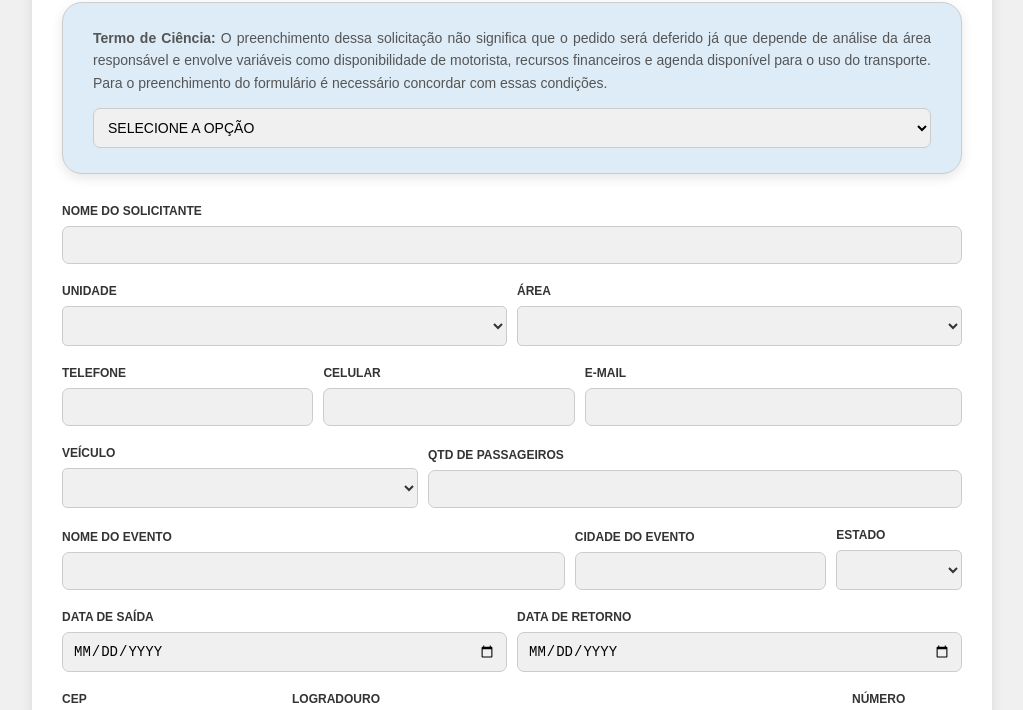
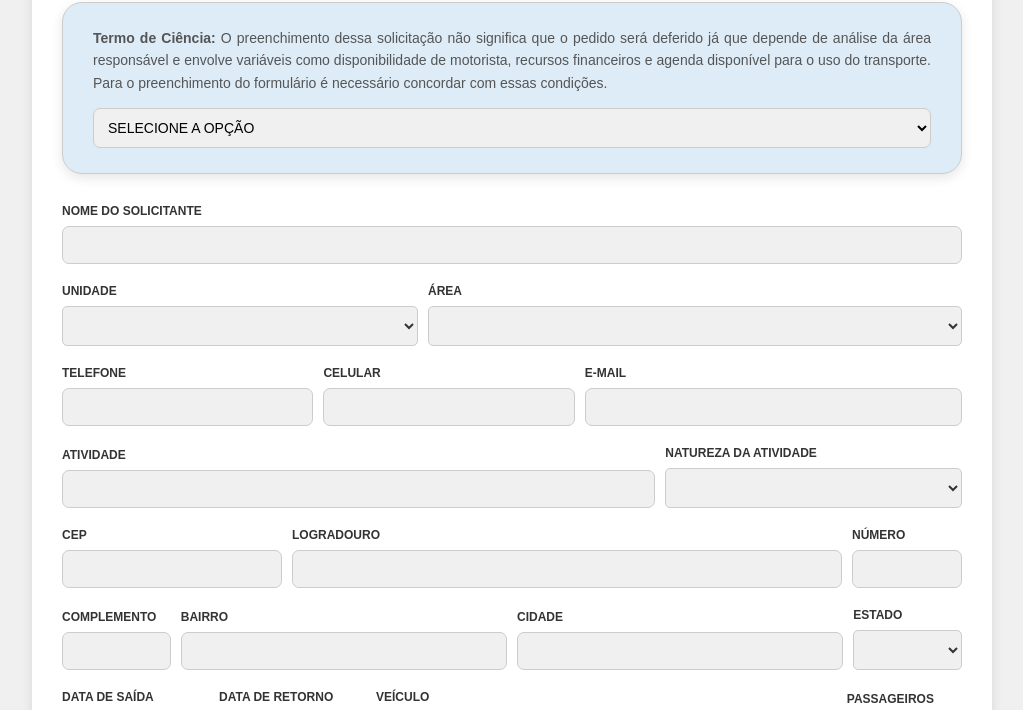
Before and after one commit to feb-unesp/veiculos, a plain HTML site: page index.html in a window 1280 px wide. Shown: the part 242-952 px from the top of the page, without its empty margins (128-1151 px from the left). Drawn offline with Linux system fonts and the light colour scheme.

Commit message:
Add files via upload

```diff
--- a/index.html
+++ b/index.html
@@ -288,15 +288,16 @@
 
 
 			<div class="form-group-row">
-            <div class="form-group" style="flex: 3">
+            <div class="form-group" style="flex: 2">
            		<div class="form-group" style="flex: 3;">
                 <label for="unidade">UNIDADE</label>
                 <select id="unidade" name="unidade" required onchange="markAsFilled(this)" autocomplete="off">
                     <option value=""></option>
                     <option value="FACULDADE DE ENGENHARIA DE BAURU">FACULDADE DE ENGENHARIA DE BAURU</option>
+					<option value="ADMINISTRAÇÃO GERAL DE BAURU">ADMINISTRAÇÃO GERAL DE BAURU</option>
+					option value="FACULDADE DE ARQUITETURA, ARTES E COMUNICAÇÃO">FACULDADE DE ARQUITETURA, ARTES E COMUNICAÇÃO</option>
 					<option value="FACULDADE DE CIÊNCIAS">FACULDADE DE CIÊNCIAS</option>
-					<option value="FACULDADE DE ARQUITETURA, ARTES E COMUNICAÇÃO">FACULDADE DE ARQUITETURA, ARTES E COMUNICAÇÃO</option>
-					<option value="ADMINISTRAÇÃO GERAL DE BAURU">ADMINISTRAÇÃO GERAL DE BAURU</option>
+
 	             </select>
 				 </div>
 				 </div>
@@ -386,22 +387,29 @@
 
 
 
-			<!-- Veículo e passageiros -->
+
+
+
+
 
 			<div class="form-group-row">
-            <div class="form-group" style="flex: 2">
-           		<div class="form-group" style="flex: 3;">
-                <label for="veiculo">VEÍCULO</label>
+			 <div class="form-group" style="flex: 4;">
+                <label for="atividade">ATIVIDADE</label>
+                <input type="text" id="atividade" name="atividade"  oninput="maiusculas(this); markAsFilled(this)" required autocomplete="off">
+            </div>
+
+
+           		<div class="form-group" style="flex: 2;">
+                <label for="naturezaAtividade">NATUREZA DA ATIVIDADE</label>
                 <select id="veiculo" name="veiculo" required onchange="markAsFilled(this)" autocomplete="off">
                     <option value=""></option>
-                    <option value="C4 CACTUS">C4 CACTUS (4 PASSAGEIROS)</option>
-					<option value="COROLLA">COROLLA (4 PASSAGEIROS)</option>
-					<option value="HILUX">HILUX (4 PASSAGEIROS)</option>
-			        <option value="ÔNIBUS">ÔNIBUS (44 PASSAGEIROS)</option>
-					<option value="SPRINTER">SPRINTER (15 PASSAGEIROS)</option>
+                    <option value="ACADEMICA">ACADÊMICA</option>
+					<option value="ADMINISTRATIVA">ADMINISTRATIVA</option>
+			        <option value="SERVIÇOS">SERVIÇOS</option>
+					<option value="TRANSPORTE DE MATERIAIS">TRANSPORTES DE MATERIAIS</option>
 	             </select>
 				 </div>
-				 </div>
+			 </div>
 
 
 
@@ -411,80 +419,9 @@
 
 
 
-            <div class="form-group" style="flex: 3;">
-                <label for="passageiros">QTD DE PASSAGEIROS</label>
-                <input type="text" id="numero" name="numero" oninput="maiusculas(this); markAsFilled(this)" required autocomplete="off">
-            </div>
-			</div>
 
 
-
-
-			<div class="form-group-row">
-			 <div class="form-group" style="flex: 4;">
-                <label for="nomeEvento">NOME DO EVENTO</label>
-                <input type="text" id="nomeEvento" name="nomeEvento"  oninput="maiusculas(this); markAsFilled(this)" required autocomplete="off">
-            </div>
-			  <div class="form-group" style="flex: 2;">
-                <label for="cidadeEvento">CIDADE DO EVENTO</label>
-                <input type="text" id="cidadeEvento" name="cidadeEvento"  oninput="maiusculas(this); markAsFilled(this)" required autocomplete="off">
-            </div>
-            <div class="form-group" style="flex: 1;">
-                <label for="estadoEvento">ESTADO</label>
-                <select id="estadoEvento" name="estadoEvento" required onchange="markAsFilled(this)">
-                    <option value=""></option>
-                    <option value="SP">SP</option>
-                    <option value="AC">AC</option>
-                    <option value="AL">AL</option>
-                    <option value="AP">AP</option>
-                    <option value="AM">AM</option>
-                    <option value="BA">BA</option>
-                    <option value="CE">CE</option>
-                    <option value="DF">DF</option>
-                    <option value="ES">ES</option>
-                    <option value="GO">GO</option>
-                    <option value="MA">MA</option>
-                    <option value="MT">MT</option>
-                    <option value="MS">MS</option>
-                    <option value="MG">MG</option>
-                    <option value="PA">PA</option>
-                    <option value="PB">PB</option>
-                    <option value="PR">PR</option>
-                    <option value="PE">PE</option>
-                    <option value="PI">PI</option>
-                    <option value="RJ">RJ</option>
-                    <option value="RN">RN</option>
-                    <option value="RS">RS</option>
-                    <option value="RO">RO</option>
-                    <option value="RR">RR</option>
-                    <option value="SC">SC</option>
-                    <option value="SP">SP</option>
-                    <option value="SE">SE</option>
-                    <option value="TO">TO</option>
-                </select>
-            </div>
-			</div>
-
-
-
-			<div class="form-group-row">
-            <div class="form-group" style="flex: 1;">
-                <label for="inicio">DATA DE SAÍDA</label>
-                <input type="date" id="inicio" name="inicio" required onchange="markAsFilled(this)" autocomplete="off" min="">
-			</div>
-			<div class="form-group" style="flex: 1;">
-                <label for="termino">DATA DE RETORNO</label>
-                <input type="date" id="termino" name="termino" required onchange="markAsFilled(this)" autocomplete="off" min="">
-            </div>
-
-			</div>
-
-
-
-
-
-
-			<div class="form-group-row">
+<div class="form-group-row">
 
 
 
@@ -521,7 +458,7 @@
                 <label for="bairro">BAIRRO</label>
                 <input type="text" id="bairro" name="bairro"  oninput="maiusculas(this); markAsFilled(this)" required autocomplete="off">
             </div>
-            <div class="form-group" style="flex: 2;">
+            <div class="form-group" style="flex: 3;">
                 <label for="cidade">CIDADE</label>
                 <input type="text" id="cidade" name="cidade"  oninput="maiusculas(this); markAsFilled(this)" required autocomplete="off">
             </div>
@@ -569,6 +506,56 @@
 
 
 
+<div class="form-group-row">
+
+
+
+
+
+
+
+
+            <div class="form-group" style="flex: 1;">
+                <label for="inicio">DATA DE SAÍDA</label>
+                <input type="date" id="inicio" name="inicio" required onchange="markAsFilled(this)" autocomplete="off" min="">
+			</div>
+			<div class="form-group" style="flex: 1;">
+                <label for="termino">DATA DE RETORNO</label>
+                <input type="date" id="termino" name="termino" required onchange="markAsFilled(this)" autocomplete="off" min="">
+            </div>
+
+			<!-- Veículo e passageiros -->
+           		<div class="form-group" style="flex: 4;">
+                <label for="veiculo">VEÍCULO</label>
+                <select id="veiculo" name="veiculo" required onchange="markAsFilled(this)" autocomplete="off">
+                    <option value=""></option>
+                    <option value="C4 CACTUS">C4 CACTUS (4 PASSAGEIROS)</option>
+					<option value="COROLLA">COROLLA (4 PASSAGEIROS)</option>
+					<option value="HILUX">HILUX (4 PASSAGEIROS)</option>
+			        <option value="ÔNIBUS">ÔNIBUS (44 PASSAGEIROS)</option>
+					<option value="SPRINTER">SPRINTER (15 PASSAGEIROS)</option>
+	             </select>
+				 </div>
+            <div class="form-group" style="flex: 1;">
+                <label for="passageiros">PASSAGEIROS</label>
+                <input type="text" id="numero" name="numero" oninput="maiusculas(this); markAsFilled(this)" required autocomplete="off">
+            </div>
+
+			</div>
+
+
+
+
+
+
+
+
+
+
+
+
+
+
 
             <button type="submit" class="form-button">Enviar</button>
         </form>
@@ -581,7 +568,7 @@
 
 
 
-const scriptURL = "https://script.google.com/macros/s/AKfycbwseFsfcef1eVO98Z0XEBYgJrposMwjF-LMw_apGiJM8A9ku9vxOyiAXrbGkD-vxfQ/exec";
+const scriptURL = "";
 
 
 
```
